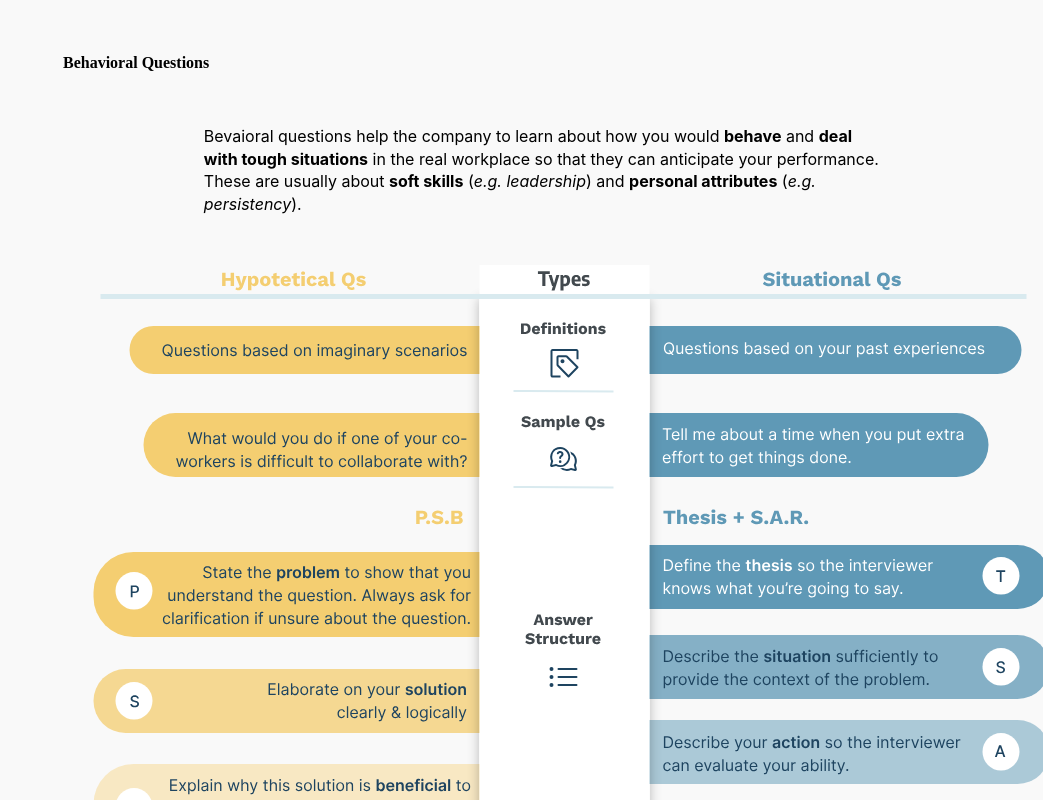
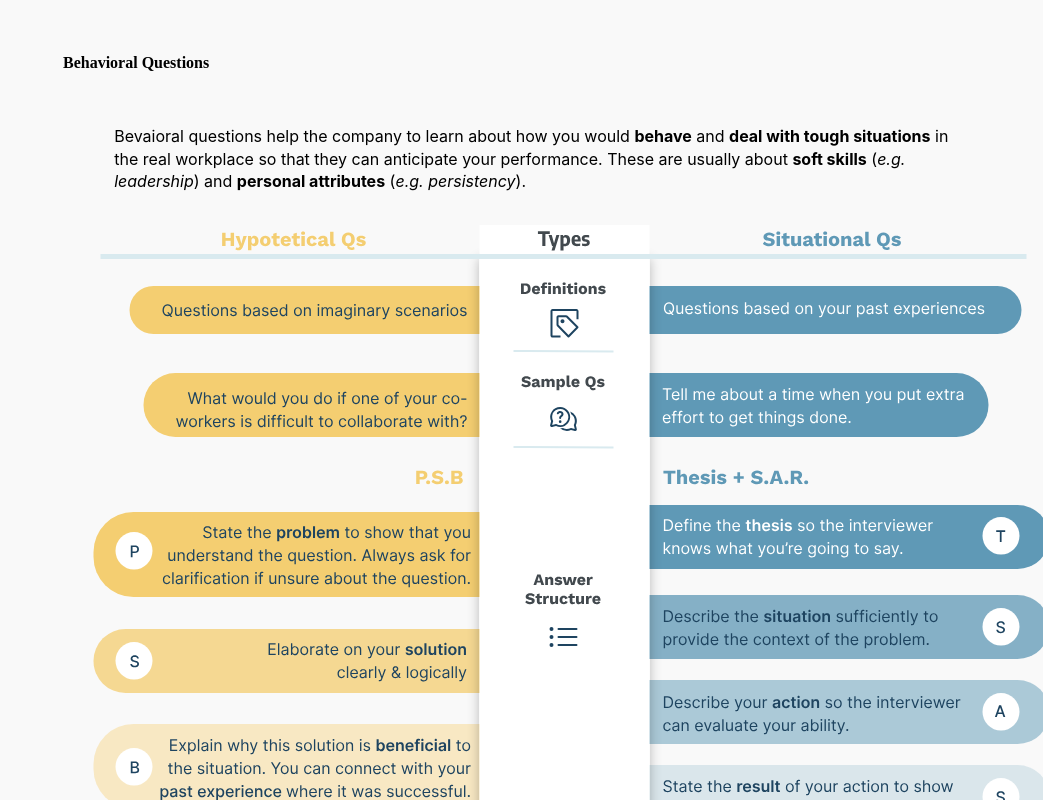
Before and after one commit to jiang718/GoalTritons, a Vue app in the folder vue/: page /interview in a window 1280 px wide. Shown: the part 2380-3180 px from the top of the page, without its empty margins (237-1280 px from the left). Built offline with nearby package versions, Linux system fonts and the light colour scheme; a web font is replaced by a local one.

Commit message:
changed line spacing for BQ and TQ

```diff
--- a/vue/src/views/Interview.vue
+++ b/vue/src/views/Interview.vue
@@ -131,7 +131,7 @@
 
 
       <div>
-        <h3 style="margin-bottom: 100px">Technical Questions:</h3>
+        <h3 style="margin-bottom: 3rem">Technical Questions:</h3>
 
         <p id="TQp">This part can vary a lot by different professions. Technical questions are usually <strong>specific to the topics
           in your fields</strong>. They help the company to evaluate your ability, skillset, professional level, and your
@@ -457,7 +457,7 @@ export default {
     line-height: 141%;    /* list里的行间宽度为141%，其他为default */
   }
 
-  #opening, #BQp, #TQp{
+  #opening{
     font-size: 16px;
     font-style: normal;
     font-weight: 400;
@@ -468,12 +468,22 @@ export default {
 
   }
 
+  #BQp, #TQp{
+    font-size: 16px;
+    font-style: normal;
+    font-weight: 400;
+    line-height: 141%;
+    text-align: left;
+    margin-right: 4vw;
+    margin-left: 4vw;
+  }
+
   #TQp{
     margin-bottom: 2rem;
   }
 
   #BQp{
-    margin-bottom: 50px;
+    margin-bottom: 2rem;
   }
 
   #question-type{
```
